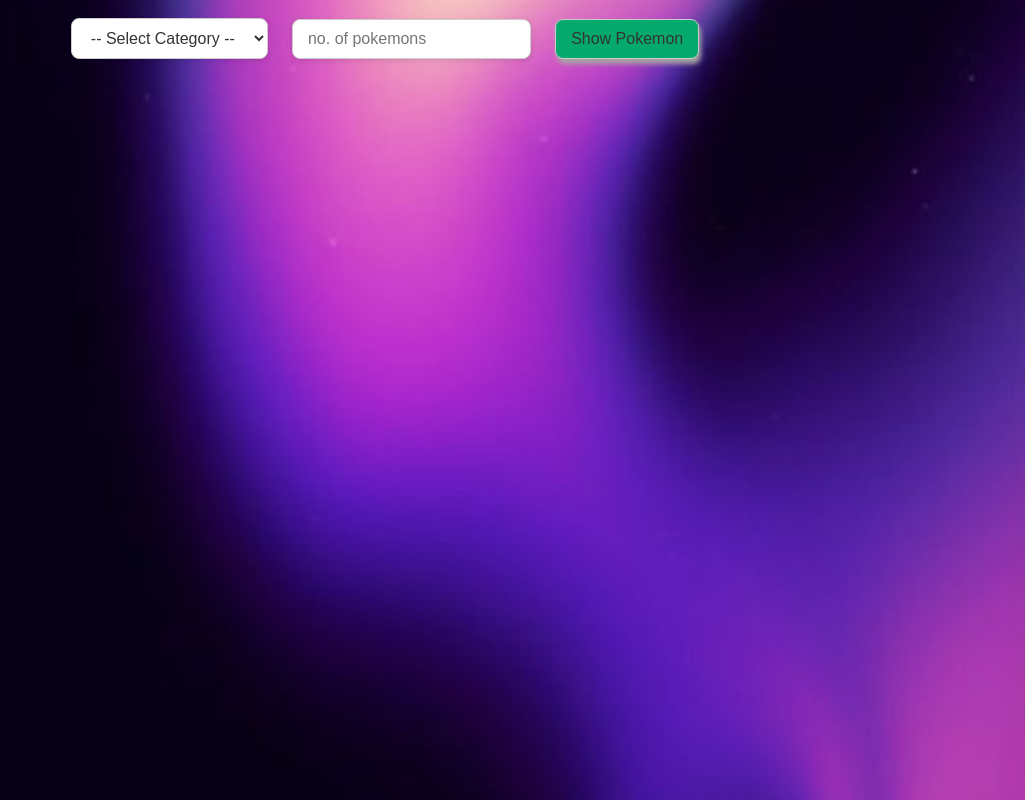
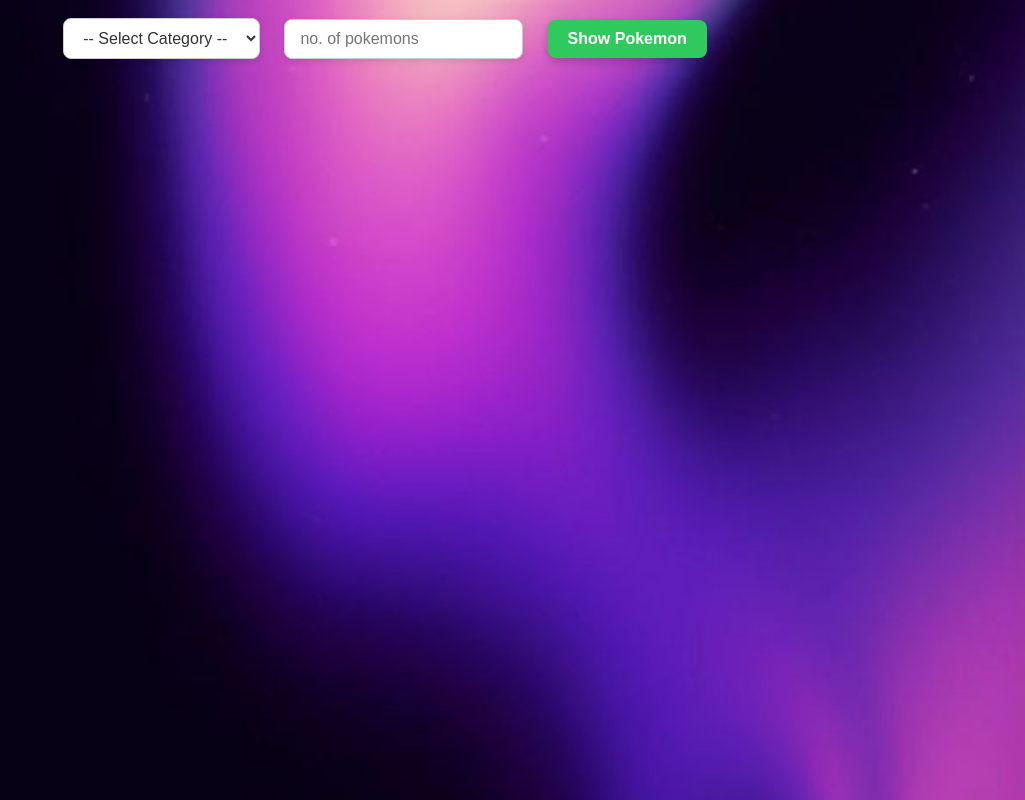
Before and after one commit to meshreyy/the-pokemon, a plain HTML site: page index.html in a window 1280 px wide. Shown: the whole page, without its empty margins (255-1280 px from the left). Drawn offline with Linux system fonts and the light colour scheme.

Commit message:
added css

```diff
--- a/index.html
+++ b/index.html
@@ -47,6 +47,7 @@
         }
 
         #cards div {
+
             background-color: white;
             border-radius: 10px;
             box-shadow: 0 2px 8px rgba(0, 0, 0, 0.1);
@@ -83,8 +84,17 @@
         }
 
         button {
-            background-color: #04AA6D;
-            box-shadow: 2px 5px 5px rgb(169, 163, 163);
+            background-color: #30c95d;
+            /* 🍃 Fresh green */
+            color: white;
+            /* White text for contrast */
+            font-size: 16px;
+            font-weight: 600;
+            border: none;
+            border-radius: 8px;
+            padding: 10px 20px;
+            box-shadow: 0 4px 10px rgba(0, 0, 0, 0.2);
+            transition: background-color 0.2s ease-in-out, transform 0.2s ease-in-out;
             cursor: pointer;
         }
 
```
